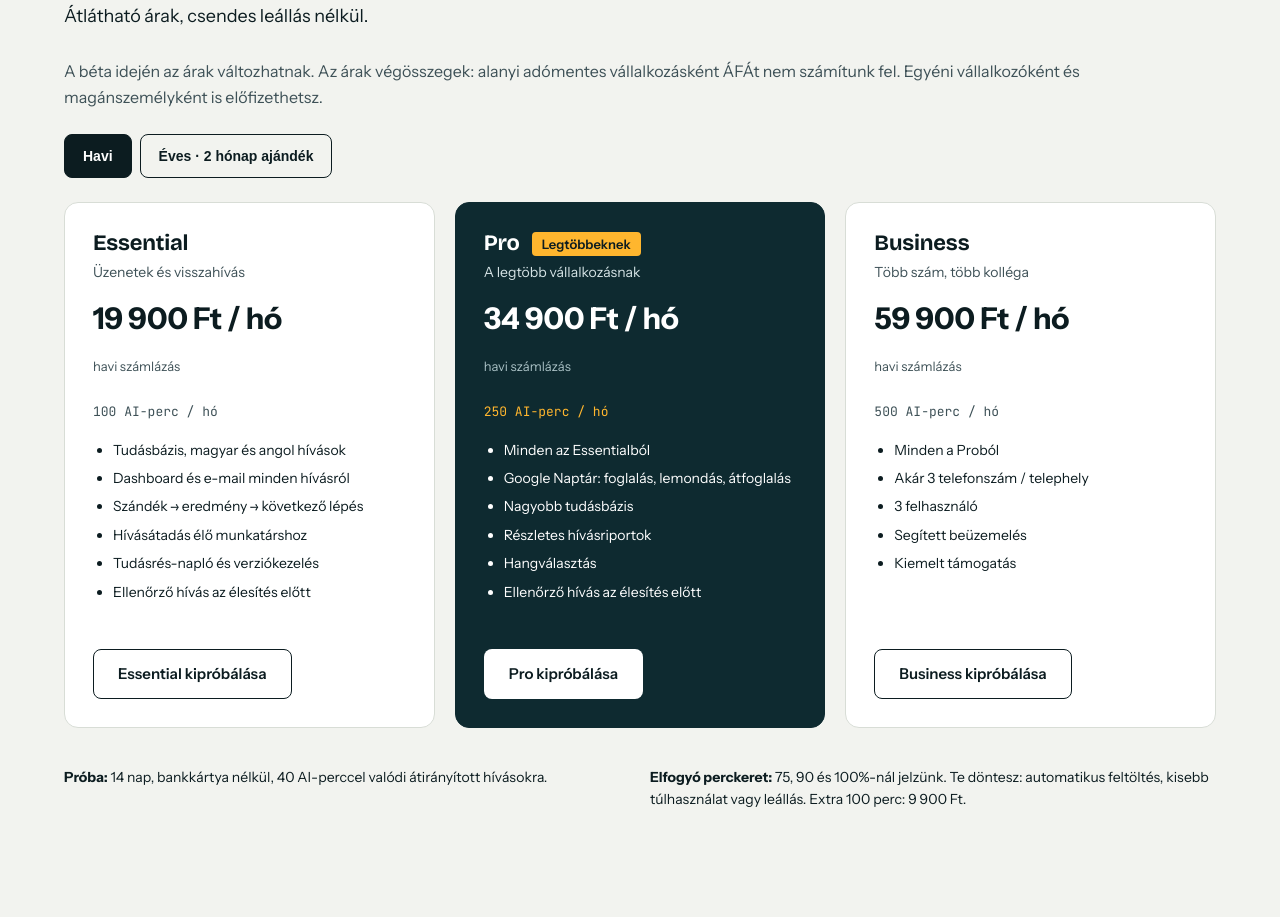
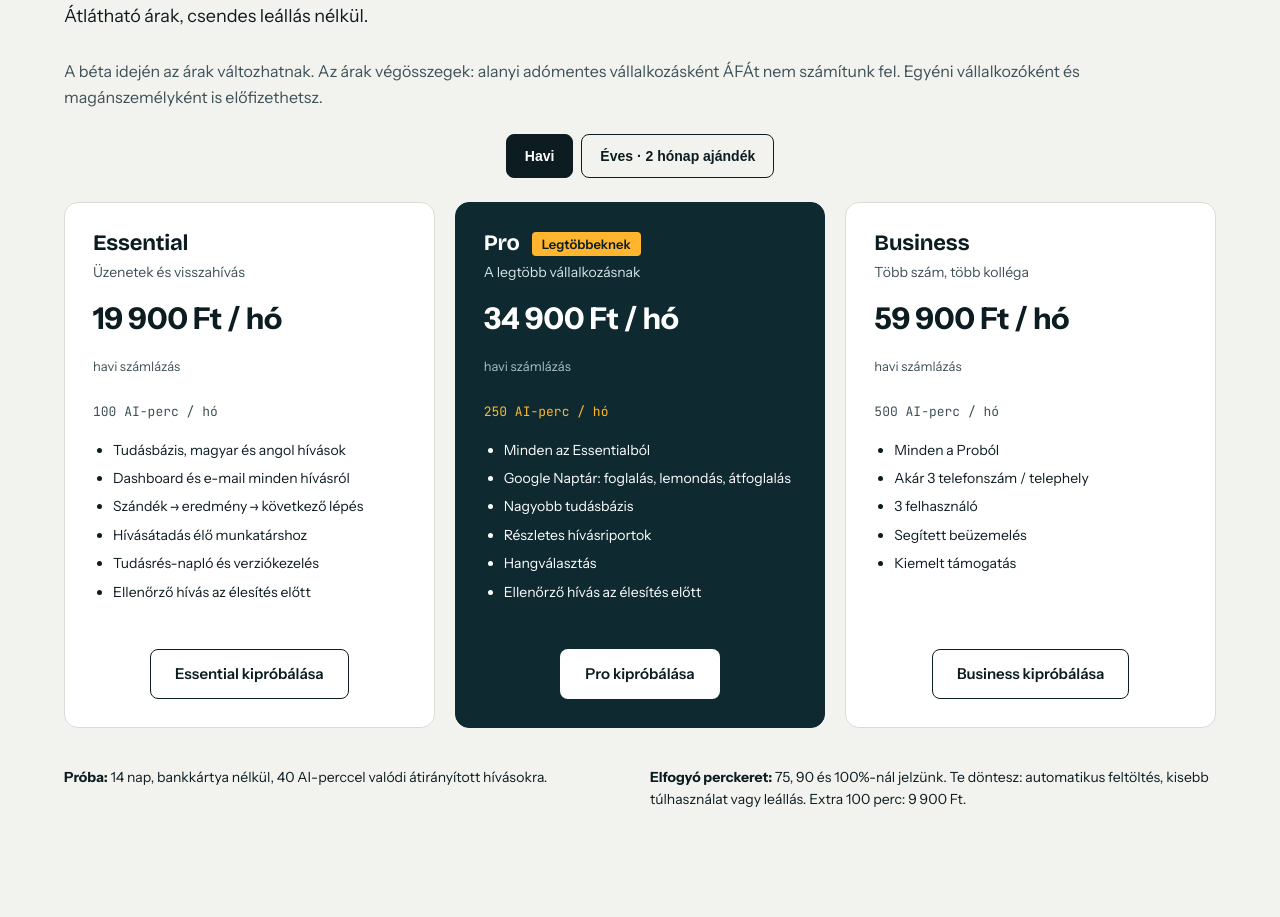
Before and after one commit to kondasviktor/dial-hanna-meta-hackathon, a Next.js app in the folder apps/web/: page / in a window 1280 px wide. Shown: the part 5340-6257 px from the top of the page. Built offline with nearby package versions, Linux system fonts and the light colour scheme; no server answers.

Commit message:
Center pricing toggles and plan CTAs

```diff
--- a/apps/web/app/globals.css
+++ b/apps/web/app/globals.css
@@ -347,7 +347,7 @@ h1, h2, h3 {
 .verdict.ok { font-weight: 600; }
 
 /* pricing */
-.toggles { display: flex; gap: 8px; margin: 24px 0; align-items: center; flex-wrap: wrap; }
+.toggles { display: flex; gap: 8px; margin: 24px 0; align-items: center; justify-content: center; flex-wrap: wrap; }
 .toggle {
   background: transparent;
   color: var(--ink);
@@ -379,7 +379,7 @@ h1, h2, h3 {
   display: flex;
   flex-direction: column;
 }
-.plan-cta { margin-top: auto; padding-top: 20px; margin-bottom: 0; }
+.plan-cta { margin-top: auto; padding-top: 20px; margin-bottom: 0; text-align: center; }
 .plan.featured { background: var(--panel); color: #fff; border-color: var(--panel); }
 .plan.featured .muted { color: #a9c0c4 !important; }
 .plan-head { display: flex; align-items: center; gap: 12px; }
```
